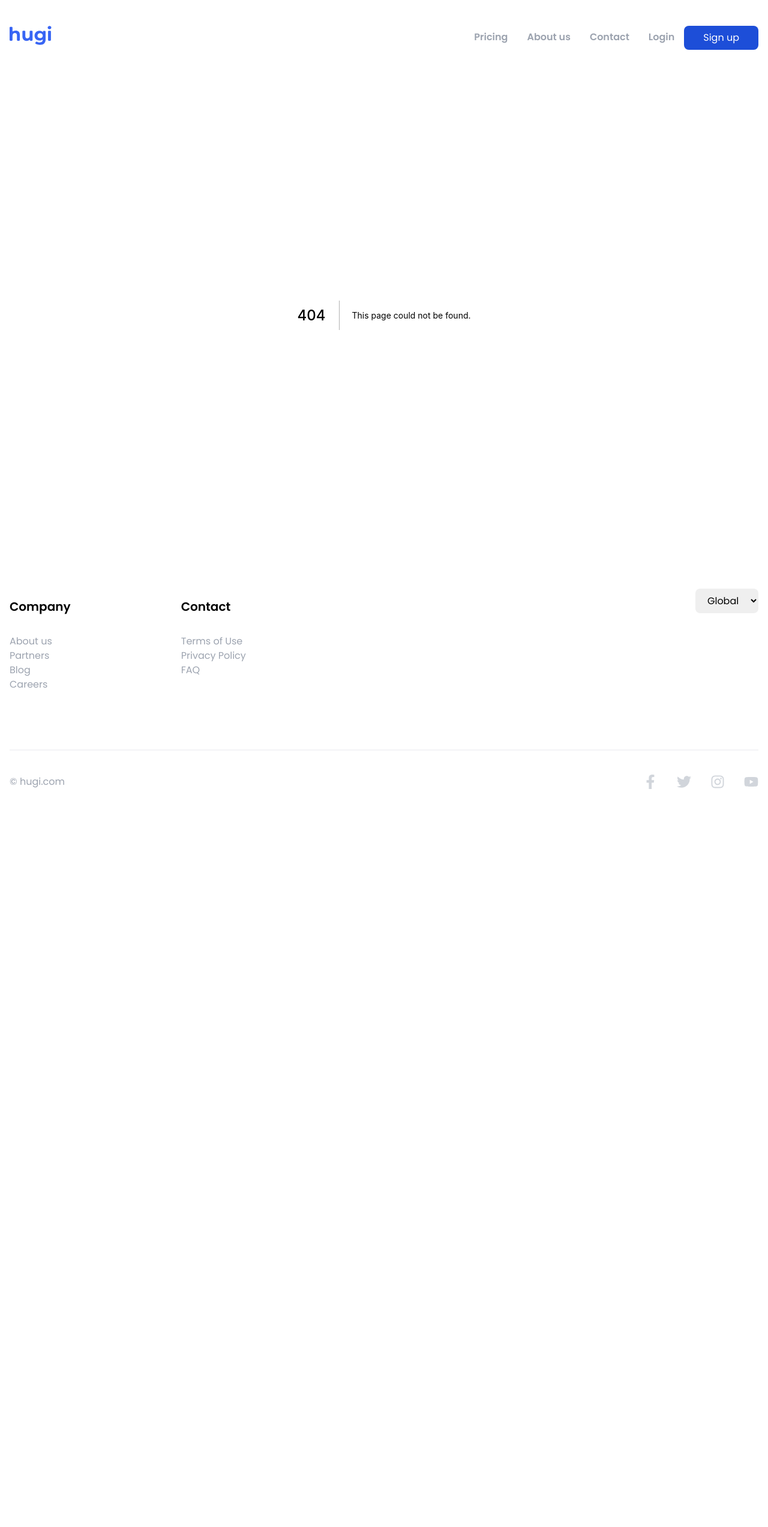
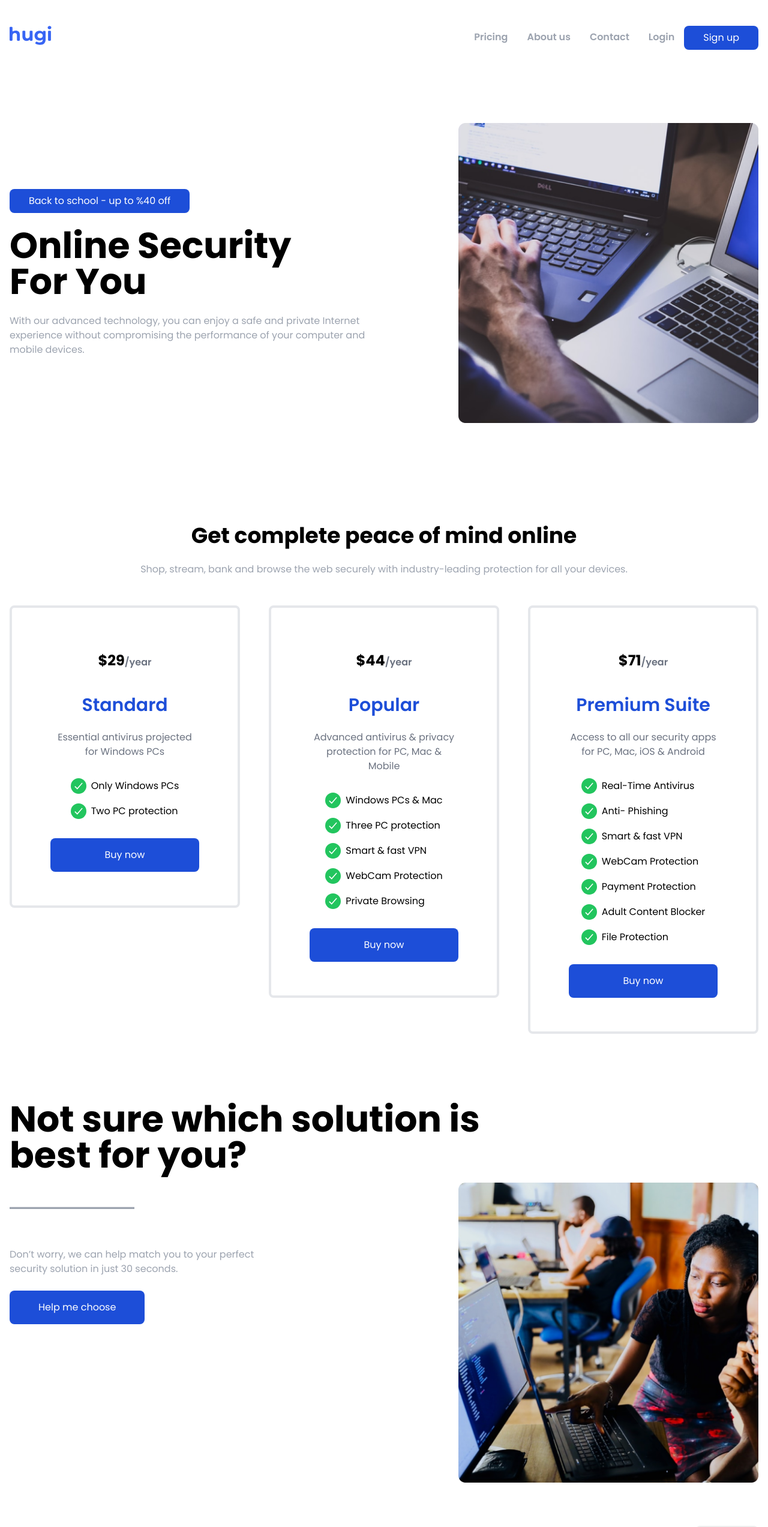
Before and after one commit to juvpengele/nextjs-tailwindcss-startup-website, a Next.js app: page /pricing in a window 1280 px wide. Before the commit this address had no page. Shown: the top 2545 px of the page at 60% size. Before the commit the page ends 1411 px from the top, so only its background shows below. Built offline with nearby package versions, Linux system fonts and the light colour scheme.

Commit message:
Feature: Pricing Page
- Integrate successfully the pricing page

```diff
--- /dev/null
+++ b/pages/pricing.js
@@ -0,0 +1,57 @@
+import Price from "../components/shared/Price";
+import Button from "../components/shared/Button";
+import Image from "next/image";
+
+export default function Pricing() {
+    return (
+        <>
+            <div className="py-10 flex flex-wrap items-center justify-center">
+                <div className="w-full lg:w-1/2">
+                    <Button href="#">
+                        Back to school - up to %40 off
+                    </Button>
+                    <h1 className="py-6 text-4xl lg:text-6xl font-bold w-full lg:w-4/5">Online Security For You</h1>
+                    <p className="text-gray-400">
+                        With our advanced technology, you can enjoy a safe and
+                        private Internet experience without compromising the performance
+                        of your computer and mobile devices.
+                    </p>
+                </div>
+                <div className="w-full py-10 flex justify-center lg:justify-end lg:w-1/2 ">
+                    <Image
+                        src="/assets/img/pricing-banner.png"
+                        width={500}
+                        height={500}
+                        alt="Pricing Banner"
+                    />
+                </div>
+            </div>
+            <Price />
+            <div>
+                <h1 className="text-4xl font-bold w-full lg:text-6xl lg:w-2/3">Not sure which solution is best for you?</h1>
+                <div className="flex flex-wrap">
+                    <div className="py-4 w-full lg:w-1/2">
+                        <hr className="my-10 w-1/3 h-1 bg-gray-400 "/>
+                        <p className="py-6 text-gray-400 w-full lg:w-2/3">
+                            Don’t worry, we can help match you to your
+                            perfect security solution in just 30 seconds.
+                        </p>
+                        <Button href="/contact"
+                            size="lg"
+                        >Help me choose</Button>
+                    </div>
+                    <div className="w-full py-4 flex justify-center lg:w-1/2 lg:justify-end">
+                        <Image
+                            src="/assets/img/pricing-advice.png"
+                            width={500}
+                            height={500}
+                            alt="Price: Advice to customers"
+                        />
+                    </div>
+                </div>
+
+            </div>
+        </>
+
+    )
+}
```
Also changed, not shown: public/assets/img/pricing-advice.png (added).
